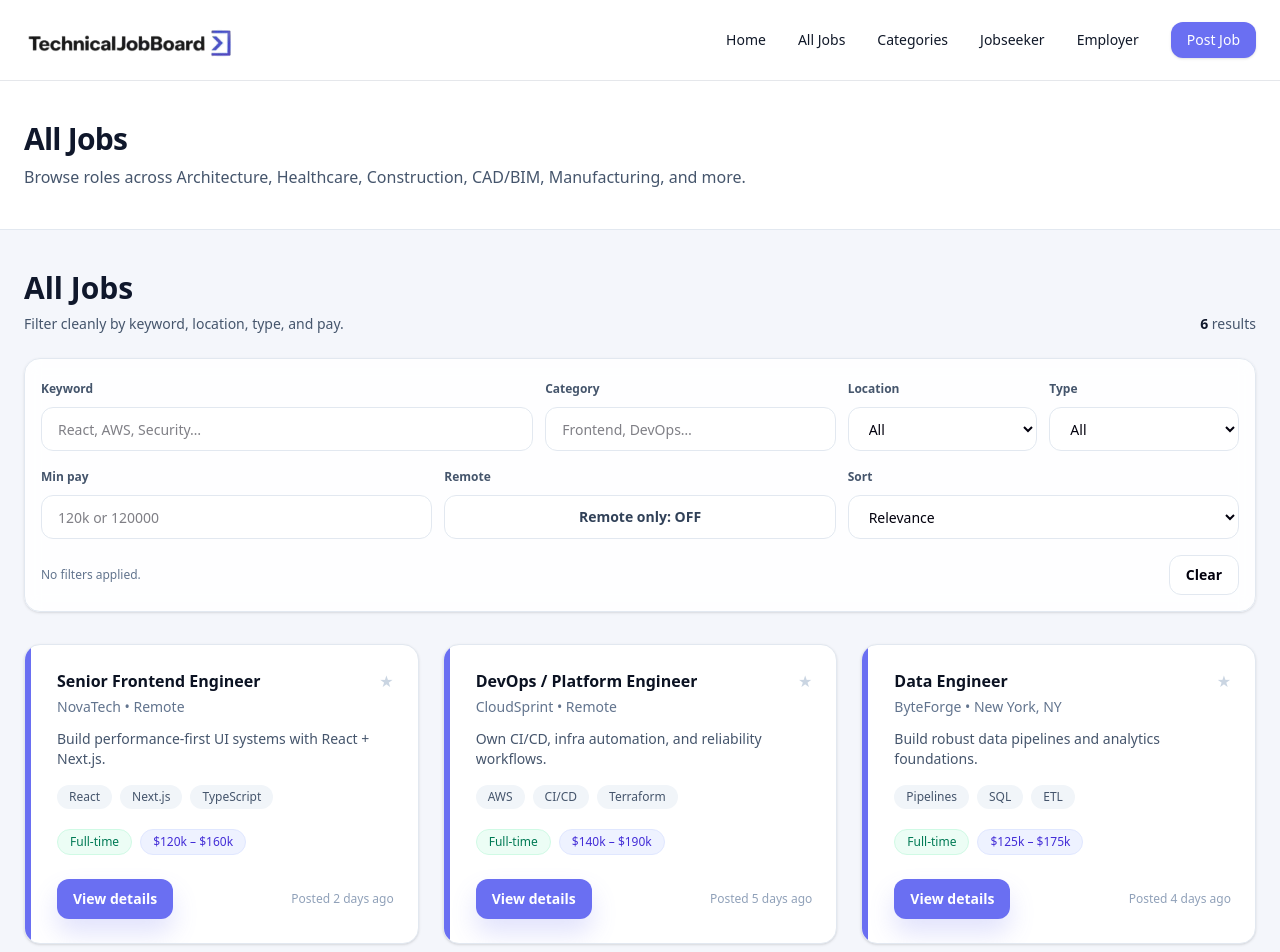
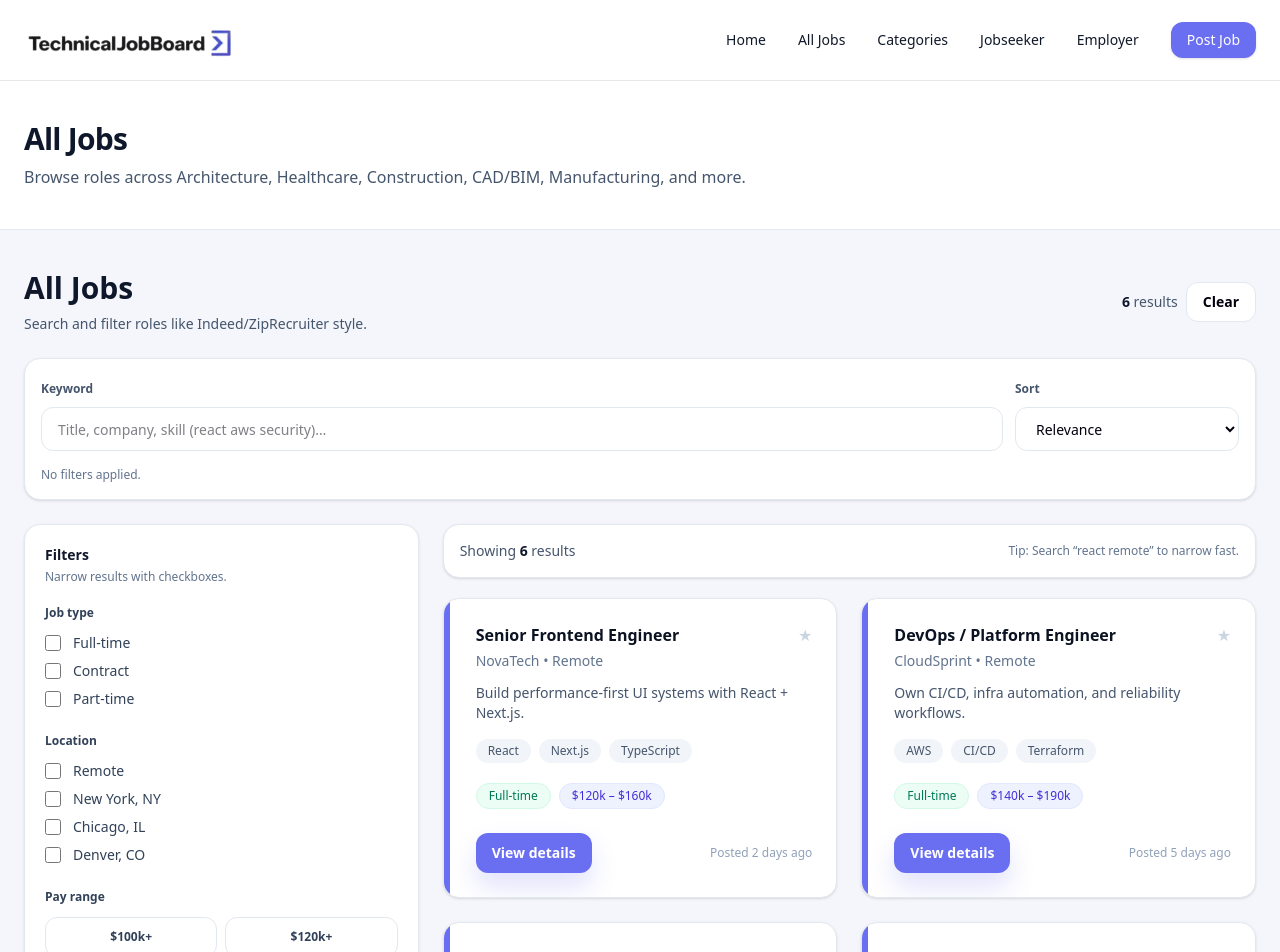
Before and after one commit to adebisidolapo/technicaljobboard, a Next.js app in the folder jobboard/: page /all-jobs in a window 1280 px wide. Shown: the top 952 px of the page. Built offline with nearby package versions, Linux system fonts and the light colour scheme.

Commit message:
All Jobs: sidebar filters + two-column layout

```diff
--- a/jobboard/components/jobs/JobsSection.tsx
+++ b/jobboard/components/jobs/JobsSection.tsx
@@ -72,9 +72,7 @@ const JOBS: Job[] = [
   },
 ];
 
-const TYPES = ["All", "Full-time", "Contract", "Part-time"];
-const LOCATIONS = ["All", "Remote", "New York, NY", "Chicago, IL", "Denver, CO"];
-
+// helpers
 function norm(s: string) {
   return s.toLowerCase().trim();
 }
@@ -84,16 +82,16 @@ function words(s: string) {
 }
 
 function payToNumber(raw: string): number {
-  // supports: "$120k – $160k", "$120,000", "120000"
+  // supports: "$120k – $160k", "$120,000", "120000", "120k"
   const t = norm(raw).replace(/,/g, "");
-  const m = t.match(/(\d+(\.\d+)?)(k)?/); // first numeric token
+  const m = t.match(/(\d+(\.\d+)?)(k)?/);
   if (!m) return 0;
   const base = Number(m[1]);
   if (Number.isNaN(base)) return 0;
   return m[3] ? Math.round(base * 1000) : Math.round(base);
 }
 
-function jobHaystack(job: Job) {
+function haystack(job: Job) {
   return norm(
     [
       job.title,
@@ -101,258 +99,132 @@ function jobHaystack(job: Job) {
       job.location,
       job.type,
       job.pay,
-      job.posted,
       job.tags.join(" "),
       job.description,
     ].join(" ")
   );
 }
 
+const TYPE_OPTIONS = ["Full-time", "Contract", "Part-time"];
+const LOCATION_OPTIONS = ["Remote", "New York, NY", "Chicago, IL", "Denver, CO"];
+const PAY_BUCKETS = [
+  { label: "$100k+", min: 100000 },
+  { label: "$120k+", min: 120000 },
+  { label: "$140k+", min: 140000 },
+  { label: "$160k+", min: 160000 },
+];
+
 export default function JobsSection() {
+  // main search
   const [q, setQ] = useState("");
-  const [loc, setLoc] = useState("All");
-  const [type, setType] = useState<string>("All");
-  const [cat, setCat] = useState("");
-  const [minPay, setMinPay] = useState("");
-  const [remoteOnly, setRemoteOnly] = useState(false);
-  const [sort, setSort] = useState<"relevance" | "newest" | "payHigh">("relevance");
 
-  // read query params (?q=...&loc=...&cat=...)
+  // narrowed filters
+  const [type, setType] = useState<string[]>([]);
+  const [location, setLocation] = useState<string[]>([]);
+  const [payMin, setPayMin] = useState<number | null>(null);
+  const [sort, setSort] = useState<"relevance" | "payHigh">("relevance");
+
+  // read query params (?q=...&loc=...&cat=...) - keep q + loc only
   useEffect(() => {
     const params = new URLSearchParams(window.location.search);
     const q0 = params.get("q") ?? "";
-    const loc0 = params.get("loc") ?? "All";
-    const cat0 = params.get("cat") ?? "";
+    const loc0 = params.get("loc");
     setQ(q0);
-    setLoc(loc0 || "All");
-    setCat(cat0);
+
+    if (loc0 && loc0.trim() && loc0 !== "All") {
+      setLocation([loc0]);
+    }
   }, []);
 
   const filtered = useMemo(() => {
     const qWords = words(q);
-    const catWords = words(cat);
-
-    const min = minPay.trim() ? payToNumber(minPay) : 0;
 
     let list = JOBS.filter((job) => {
-      const h = jobHaystack(job);
+      const h = haystack(job);
 
-      // keyword: ALL query words must appear (better filtering)
+      // keyword: ALL words must match (narrower / better)
       if (qWords.length && !qWords.every((w) => h.includes(w))) return false;
 
-      // category: if provided, require ANY category word
-      if (catWords.length) {
-        const catHay = norm([job.title, job.description, job.tags.join(" "), job.company].join(" "));
-        if (!catWords.some((w) => catHay.includes(w))) return false;
+      // type checkboxes
+      if (type.length && !type.includes(job.type)) return false;
+
+      // location checkboxes
+      if (location.length) {
+        const jl = norm(job.location);
+        const ok = location.some((l) => jl.includes(norm(l)));
+        if (!ok) return false;
       }
 
-      // location
-      if (loc !== "All") {
-        if (!norm(job.location).includes(norm(loc))) return false;
-      }
-
-      // remote toggle
-      if (remoteOnly) {
-        if (!norm(job.location).includes("remote")) return false;
-      }
-
-      // type
-      if (type !== "All") {
-        if (job.type !== type) return false;
-      }
-
-      // min pay (compares against the LOWER bound of pay range)
-      if (min > 0) {
+      // pay bucket
+      if (payMin != null) {
         const lower = payToNumber(job.pay);
-        if (lower < min) return false;
+        if (lower < payMin) return false;
       }
 
       return true;
     });
 
-    // sorting
     if (sort === "payHigh") {
       list = list.slice().sort((a, b) => payToNumber(b.pay) - payToNumber(a.pay));
-    } else if (sort === "newest") {
-      // your "posted" is text; keep stable for now. (If you later store actual dates, we’ll sort by date)
-      list = list.slice();
-    } else {
-      // relevance: simple scoring by keyword matches
+    }
+
+    // relevance sort: basic scoring (keyword matches)
+    if (sort === "relevance") {
       const score = (job: Job) => {
-        const h = jobHaystack(job);
+        const h = haystack(job);
         let s = 0;
-        for (const w of qWords) if (h.includes(w)) s += 2;
-        for (const w of catWords) if (h.includes(w)) s += 1;
-        if (remoteOnly && norm(job.location).includes("remote")) s += 1;
+        for (const w of qWords) if (h.includes(w)) s += 3;
+        if (norm(job.location).includes("remote")) s += 1;
         return s;
       };
       list = list.slice().sort((a, b) => score(b) - score(a));
     }
 
     return list;
-  }, [q, loc, type, cat, minPay, remoteOnly, sort]);
+  }, [q, type, location, payMin, sort]);
 
   const clearAll = () => {
     setQ("");
-    setLoc("All");
-    setType("All");
-    setCat("");
-    setMinPay("");
-    setRemoteOnly(false);
+    setType([]);
+    setLocation([]);
+    setPayMin(null);
     setSort("relevance");
     window.history.replaceState({}, "", "/all-jobs");
   };
 
-  const activeChips = [
-    q.trim() ? { k: "q", label: `Keyword: ${q.trim()}` } : null,
-    cat.trim() ? { k: "cat", label: `Category: ${cat.trim()}` } : null,
-    loc !== "All" ? { k: "loc", label: `Location: ${loc}` } : null,
-    type !== "All" ? { k: "type", label: `Type: ${type}` } : null,
-    minPay.trim() ? { k: "minPay", label: `Min pay: ${minPay.trim()}` } : null,
-    remoteOnly ? { k: "remote", label: "Remote only" } : null,
-  ].filter(Boolean) as { k: string; label: string }[];
+  const toggle = (arr: string[], value: string) =>
+    arr.includes(value) ? arr.filter((v) => v !== value) : [...arr, value];
 
-  const input =
-    "h-11 w-full rounded-xl border border-slate-200 bg-white px-4 text-sm outline-none " +
-    "focus:ring-2 focus:ring-indigo-200 focus:border-indigo-300";
-
-  const pillBase =
-    "inline-flex items-center gap-2 rounded-full border px-3 py-1 text-xs font-semibold";
+  const Chip = ({ label, onRemove }: { label: string; onRemove: () => void }) => (
+    <button
+      type="button"
+      onClick={onRemove}
+      className="inline-flex items-center gap-2 rounded-full border border-indigo-100 bg-indigo-50 px-3 py-1 text-xs font-semibold text-indigo-700 hover:bg-indigo-100 transition"
+      aria-label={`Remove filter ${label}`}
+      title="Remove"
+    >
+      {label}
+      <span className="text-indigo-600">✕</span>
+    </button>
+  );
 
   return (
     <section className="bg-[#F4F6FB]">
       <div className="max-w-7xl mx-auto px-6 py-10">
-        {/* Header */}
-        <div className="flex flex-col md:flex-row md:items-end md:justify-between gap-4 mb-6">
+        {/* Top bar */}
+        <div className="flex flex-col md:flex-row md:items-center md:justify-between gap-4">
           <div>
             <h1 className="text-2xl md:text-3xl font-extrabold text-slate-900">All Jobs</h1>
             <p className="mt-2 text-sm text-slate-600">
-              Filter cleanly by keyword, location, type, and pay.
+              Search and filter roles like Indeed/ZipRecruiter style.
             </p>
           </div>
 
-          <div className="text-sm text-slate-600">
+          <div className="flex items-center gap-2">
+            <span className="text-sm text-slate-600">
               <span className="font-semibold text-slate-900">{filtered.length}</span>{" "}
               result{filtered.length === 1 ? "" : "s"}
-          </div>
-        </div>
-
-        {/* Sticky filter bar */}
-        <div className="sticky top-4 z-10">
-          <div className="rounded-2xl border border-slate-200 bg-white/90 backdrop-blur p-4 shadow-sm">
-            <div className="grid grid-cols-1 md:grid-cols-12 gap-3">
-              {/* Keyword */}
-              <div className="md:col-span-5">
-                <label className="text-xs font-semibold text-slate-600">Keyword</label>
-                <input
-                  value={q}
-                  onChange={(e) => setQ(e.target.value)}
-                  placeholder="React, AWS, Security…"
-                  className={"mt-2 " + input}
-                />
-              </div>
-
-              {/* Category */}
-              <div className="md:col-span-3">
-                <label className="text-xs font-semibold text-slate-600">Category</label>
-                <input
-                  value={cat}
-                  onChange={(e) => setCat(e.target.value)}
-                  placeholder="Frontend, DevOps…"
-                  className={"mt-2 " + input}
-                />
-              </div>
-
-              {/* Location */}
-              <div className="md:col-span-2">
-                <label className="text-xs font-semibold text-slate-600">Location</label>
-                <select value={loc} onChange={(e) => setLoc(e.target.value)} className={"mt-2 " + input}>
-                  {LOCATIONS.map((l) => (
-                    <option key={l} value={l}>
-                      {l}
-                    </option>
-                  ))}
-                </select>
-              </div>
-
-              {/* Type */}
-              <div className="md:col-span-2">
-                <label className="text-xs font-semibold text-slate-600">Type</label>
-                <select value={type} onChange={(e) => setType(e.target.value)} className={"mt-2 " + input}>
-                  {TYPES.map((t) => (
-                    <option key={t} value={t}>
-                      {t}
-                    </option>
-                  ))}
-                </select>
-              </div>
-            </div>
-
-            <div className="mt-3 grid grid-cols-1 sm:grid-cols-12 gap-3 items-end">
-              {/* Min Pay */}
-              <div className="sm:col-span-4">
-                <label className="text-xs font-semibold text-slate-600">Min pay</label>
-                <input
-                  value={minPay}
-                  onChange={(e) => setMinPay(e.target.value)}
-                  placeholder="120k or 120000"
-                  className={"mt-2 " + input}
-                />
-              </div>
-
-              {/* Remote toggle */}
-              <div className="sm:col-span-4">
-                <label className="text-xs font-semibold text-slate-600">Remote</label>
-                <button
-                  type="button"
-                  onClick={() => setRemoteOnly((v) => !v)}
-                  className={[
-                    "mt-2 h-11 w-full rounded-xl border text-sm font-semibold transition",
-                    remoteOnly
-                      ? "bg-indigo-600 text-white border-indigo-600 hover:bg-indigo-700"
-                      : "bg-white border-slate-200 text-slate-700 hover:bg-slate-50",
-                  ].join(" ")}
-                >
-                  {remoteOnly ? "Remote only: ON" : "Remote only: OFF"}
-                </button>
-              </div>
-
-              {/* Sort */}
-              <div className="sm:col-span-4">
-                <label className="text-xs font-semibold text-slate-600">Sort</label>
-                <select
-                  value={sort}
-                  onChange={(e) => setSort(e.target.value as any)}
-                  className={"mt-2 " + input}
-                >
-                  <option value="relevance">Relevance</option>
-                  <option value="newest">Newest</option>
-                  <option value="payHigh">Pay (high)</option>
-                </select>
-              </div>
-            </div>
-
-            {/* Active chips + actions */}
-            <div className="mt-4 flex flex-col md:flex-row md:items-center md:justify-between gap-3">
-              <div className="flex flex-wrap gap-2">
-                {activeChips.length === 0 ? (
-                  <span className="text-xs text-slate-500">No filters applied.</span>
-                ) : (
-                  activeChips.map((c) => (
-                    <span
-                      key={c.k}
-                      className={[
-                        pillBase,
-                        "bg-indigo-50 text-indigo-700 border-indigo-100",
-                      ].join(" ")}
-                    >
-                      {c.label}
             </span>
-                  ))
-                )}
-              </div>
-
-              <div className="flex items-center gap-2">
             <button
               type="button"
               onClick={clearAll}
@@ -362,20 +234,159 @@ export default function JobsSection() {
             </button>
           </div>
         </div>
+
+        {/* Search row (horizontal) */}
+        <div className="mt-6 rounded-2xl border border-slate-200 bg-white p-4 shadow-sm">
+          <div className="flex flex-col md:flex-row gap-3 md:items-center">
+            <div className="flex-1">
+              <label className="text-xs font-semibold text-slate-600">Keyword</label>
+              <input
+                value={q}
+                onChange={(e) => setQ(e.target.value)}
+                placeholder="Title, company, skill (react aws security)…"
+                className="mt-2 h-11 w-full rounded-xl border border-slate-200 bg-white px-4 text-sm outline-none focus:ring-2 focus:ring-indigo-200 focus:border-indigo-300"
+              />
+            </div>
+
+            <div className="md:w-56">
+              <label className="text-xs font-semibold text-slate-600">Sort</label>
+              <select
+                value={sort}
+                onChange={(e) => setSort(e.target.value as any)}
+                className="mt-2 h-11 w-full rounded-xl border border-slate-200 bg-white px-4 text-sm outline-none focus:ring-2 focus:ring-indigo-200 focus:border-indigo-300"
+              >
+                <option value="relevance">Relevance</option>
+                <option value="payHigh">Pay (high)</option>
+              </select>
             </div>
           </div>
 
-        {/* Results */}
-        <div className="mt-8 grid grid-cols-1 md:grid-cols-2 xl:grid-cols-3 gap-6">
+          {/* Active chips */}
+          <div className="mt-4 flex flex-wrap gap-2">
+            {q.trim() ? <Chip label={`Keyword: ${q.trim()}`} onRemove={() => setQ("")} /> : null}
+            {type.map((t) => (
+              <Chip key={t} label={`Type: ${t}`} onRemove={() => setType((x) => x.filter((v) => v !== t))} />
+            ))}
+            {location.map((l) => (
+              <Chip
+                key={l}
+                label={`Location: ${l}`}
+                onRemove={() => setLocation((x) => x.filter((v) => v !== l))}
+              />
+            ))}
+            {payMin != null ? (
+              <Chip label={`Pay: ${payMin.toLocaleString()}+`} onRemove={() => setPayMin(null)} />
+            ) : null}
+
+            {q.trim() || type.length || location.length || payMin != null ? null : (
+              <span className="text-xs text-slate-500">No filters applied.</span>
+            )}
+          </div>
+        </div>
+
+        {/* Two-column layout */}
+        <div className="mt-6 grid grid-cols-1 lg:grid-cols-12 gap-6">
+          {/* LEFT: Filters */}
+          <aside className="lg:col-span-4">
+            <div className="lg:sticky lg:top-6 rounded-2xl border border-slate-200 bg-white p-5 shadow-sm">
+              <h2 className="text-sm font-extrabold text-slate-900">Filters</h2>
+              <p className="mt-1 text-xs text-slate-500">Narrow results with checkboxes.</p>
+
+              {/* Type */}
+              <div className="mt-5">
+                <div className="text-xs font-semibold text-slate-700">Job type</div>
+                <div className="mt-3 space-y-2">
+                  {TYPE_OPTIONS.map((t) => (
+                    <label key={t} className="flex items-center gap-3 text-sm text-slate-700 cursor-pointer">
+                      <input
+                        type="checkbox"
+                        checked={type.includes(t)}
+                        onChange={() => setType((x) => toggle(x, t))}
+                        className="h-4 w-4 rounded border-slate-300 text-indigo-600 focus:ring-indigo-200"
+                      />
+                      {t}
+                    </label>
+                  ))}
+                </div>
+              </div>
+
+              {/* Location */}
+              <div className="mt-6">
+                <div className="text-xs font-semibold text-slate-700">Location</div>
+                <div className="mt-3 space-y-2">
+                  {LOCATION_OPTIONS.map((l) => (
+                    <label key={l} className="flex items-center gap-3 text-sm text-slate-700 cursor-pointer">
+                      <input
+                        type="checkbox"
+                        checked={location.includes(l)}
+                        onChange={() => setLocation((x) => toggle(x, l))}
+                        className="h-4 w-4 rounded border-slate-300 text-indigo-600 focus:ring-indigo-200"
+                      />
+                      {l}
+                    </label>
+                  ))}
+                </div>
+              </div>
+
+              {/* Pay */}
+              <div className="mt-6">
+                <div className="text-xs font-semibold text-slate-700">Pay range</div>
+                <div className="mt-3 grid grid-cols-2 gap-2">
+                  {PAY_BUCKETS.map((b) => {
+                    const active = payMin === b.min;
+                    return (
+                      <button
+                        key={b.label}
+                        type="button"
+                        onClick={() => setPayMin(active ? null : b.min)}
+                        className={[
+                          "h-10 rounded-xl border text-xs font-semibold transition",
+                          active
+                            ? "bg-indigo-600 text-white border-indigo-600 hover:bg-indigo-700"
+                            : "bg-white border-slate-200 text-slate-700 hover:bg-slate-50",
+                        ].join(" ")}
+                      >
+                        {b.label}
+                      </button>
+                    );
+                  })}
+                </div>
+              </div>
+
+              <button
+                type="button"
+                onClick={clearAll}
+                className="mt-6 h-11 w-full rounded-xl bg-indigo-600 hover:bg-indigo-700 text-white text-sm font-semibold shadow-sm transition"
+              >
+                Clear all filters
+              </button>
+            </div>
+          </aside>
+
+          {/* RIGHT: Results */}
+          <div className="lg:col-span-8">
+            {/* Results header */}
+            <div className="rounded-2xl border border-slate-200 bg-white p-4 shadow-sm flex items-center justify-between">
+              <div className="text-sm text-slate-600">
+                Showing <span className="font-semibold text-slate-900">{filtered.length}</span>{" "}
+                result{filtered.length === 1 ? "" : "s"}
+              </div>
+              <div className="text-xs text-slate-500 hidden sm:block">
+                Tip: Search “react remote” to narrow fast.
+              </div>
+            </div>
+
+            {/* Cards */}
+            <div className="mt-5 grid grid-cols-1 sm:grid-cols-2 xl:grid-cols-2 gap-6">
               {filtered.map((job) => (
                 <JobCard key={job.id} job={job} />
               ))}
             </div>
 
             {filtered.length === 0 && (
-          <div className="mt-10 rounded-2xl border border-slate-200 bg-white p-8 text-center">
-            <h3 className="text-lg font-extrabold">No results</h3>
-            <p className="mt-2 text-sm text-slate-600">Try fewer keywords, or remove filters.</p>
+              <div className="mt-8 rounded-2xl border border-slate-200 bg-white p-8 text-center">
+                <h3 className="text-lg font-extrabold text-slate-900">No results</h3>
+                <p className="mt-2 text-sm text-slate-600">Try removing some filters.</p>
                 <button
                   type="button"
                   onClick={clearAll}
@@ -386,6 +397,8 @@ export default function JobsSection() {
               </div>
             )}
           </div>
+        </div>
+      </div>
     </section>
   );
 }
```
Lines whose indentation alone changed are shown as unchanged.
